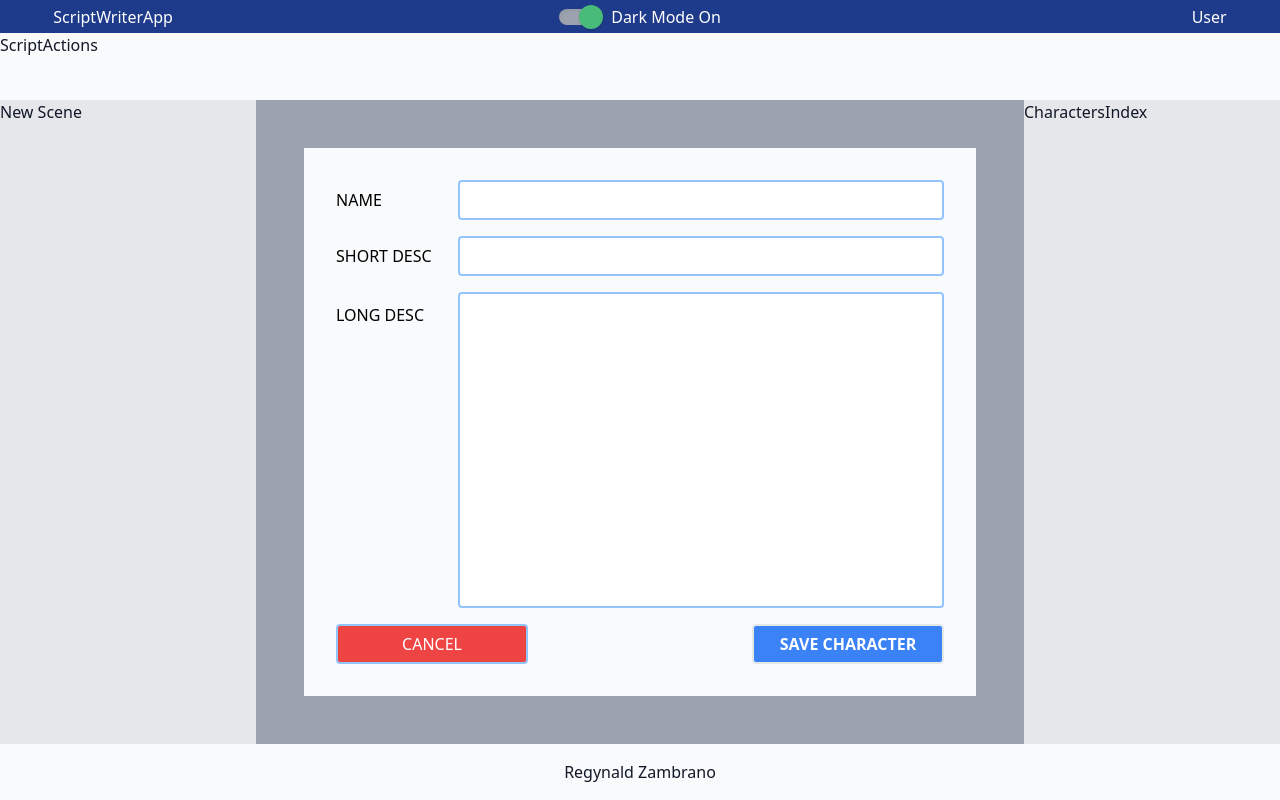
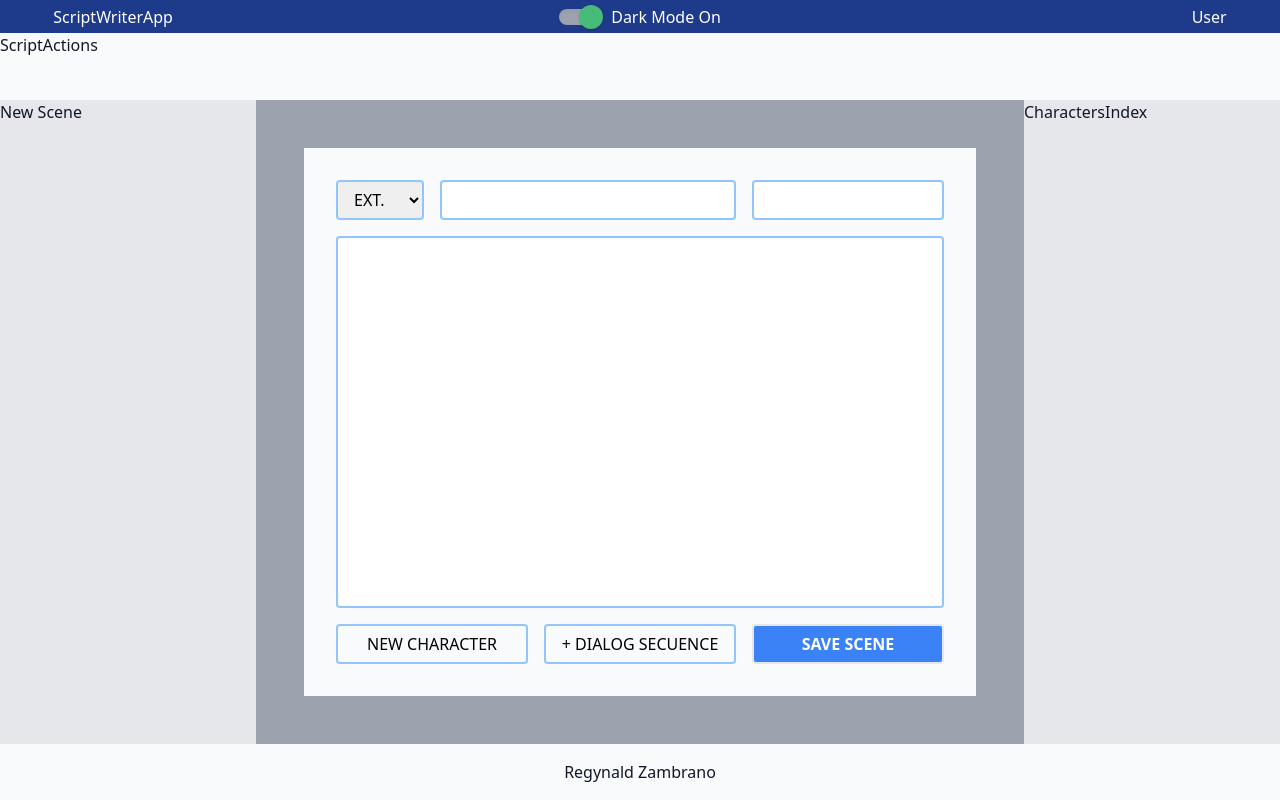
Before and after one commit to zreyleo/script-writer-app, a React (Create React App) app: page / in a window 1280 px wide. Built offline with nearby package versions, Linux system fonts and the light colour scheme.

Commit message:
global state is now an object that covers the most of the parts of a script

```diff
--- a/package.json
+++ b/package.json
@@ -13,6 +13,7 @@
     "react": "^17.0.1",
     "react-dom": "^17.0.1",
     "react-scripts": "4.0.2",
+    "react-uuid": "^1.0.2",
     "tailwindcss": "npm:@tailwindcss/postcss7-compat@^2.0.3",
     "web-vitals": "^1.1.0"
   },
--- a/src/GlobalState/actions.js
+++ b/src/GlobalState/actions.js
@@ -1 +1,2 @@
 export const CHANGE_THEME = 'CHANGE_THEME';
+export const SAVE_SCENE = 'SAVE_SCENE';
--- a/src/GlobalState/index.js
+++ b/src/GlobalState/index.js
@@ -1,49 +1,39 @@
 import { useReducer } from 'react';
 
-import { CHANGE_THEME } from './actions';
+import { CHANGE_THEME, SAVE_SCENE } from './actions';
 
 import GlobalStateContext from './context';
 import reducer from './reducer';
 
-const initialState = {
-    turnOnDarkMode: true,
-};
+import initialState from './initialState';
 
 const GlobalState = (props) => {
     const [state, dispatch] = useReducer(reducer, initialState);
 
     const changeTheme = () => {
         dispatch({
-            type: CHANGE_THEME,
+            type: CHANGE_THEME
         });
     };
 
-    const GlobalStateProvider = (props) => (
-        <GlobalStateContext.Provider
-            value={{
-                turnOnDarkMode: state.turnOnDarkMode,
-                changeTheme,
-            }}
-        >
-            {props.children}
-        </GlobalStateContext.Provider>
-    )
+    const saveScene = (scene) => {
+        dispatch({
+            type: SAVE_SCENE,
+            payload: { scene }
+        });
+    };
 
     return (
         <GlobalStateContext.Provider
             value={{
                 turnOnDarkMode: state.turnOnDarkMode,
                 changeTheme,
+                saveScene
             }}
         >
             {props.children}
         </GlobalStateContext.Provider>
     );
-
-    // return {
-    //     state,
-    //     GlobalStateProvider
-    // }
 };
 
 export default GlobalState;
--- /dev/null
+++ b/src/GlobalState/initialState.js
@@ -0,0 +1,37 @@
+import uuid from 'react-uuid';
+
+const firstConfigurationState = {
+    turnOnDarkMode: true,
+    name: 'el perdon',
+    screenplay: [
+        {
+            slugLine: '',
+            sceneActions: [
+                {
+                    sceneDescription: '',
+                    diaologues: [
+                        {
+                            character: '',
+                            annotation: '',
+                            line: ''
+                        }
+                    ]
+                }
+            ]
+        }
+    ],
+    characters: [
+        {
+            name: '',
+            role: '',
+            shortDescription: '',
+            longDescription: ''
+        }
+    ],
+    author: 'Regynald Zambrano'
+};
+
+const initialState =
+    localStorage.getItem('initialState') || firstConfigurationState;
+
+export default initialState;
--- a/src/GlobalState/reducer.js
+++ b/src/GlobalState/reducer.js
@@ -1,11 +1,17 @@
-import { CHANGE_THEME } from './actions';
+import { CHANGE_THEME, SAVE_SCENE } from './actions';
 
 const reducer = (state, action) => {
     switch (action.type) {
         case CHANGE_THEME:
             return {
                 ...state,
-                turnOnDarkMode: !state.turnOnDarkMode,
+                turnOnDarkMode: !state.turnOnDarkMode
+            };
+
+        case SAVE_SCENE:
+            return {
+                ...state,
+                screenplay: [...state.screenplay, action.payload.scene]
             };
 
         default:
--- a/src/components/TextEditor/CancelButton.js
+++ b/src/components/TextEditor/CancelButton.js
@@ -1,7 +1,11 @@
 import { CANCEL_BUTTON } from './style';
 
-const CancelButton = () => {
-    return <button className={`${CANCEL_BUTTON}`}>CANCEL</button>;
+const CancelButton = ({ setForm }) => {
+    return (
+        <button onClick={() => setForm('')} className={`${CANCEL_BUTTON}`}>
+            CANCEL
+        </button>
+    );
 };
 
 export default CancelButton;
--- /dev/null
+++ b/src/components/TextEditor/DialoguessForm.js
@@ -0,0 +1,5 @@
+const DialogsForm = () => {
+    return <h1>Dialogos</h1>;
+};
+
+export default DialogsForm;
--- a/src/components/TextEditor/NewCharacterForm.js
+++ b/src/components/TextEditor/NewCharacterForm.js
@@ -9,7 +9,7 @@ import {
 
 import './style.css';
 
-const NewCharacterForm = () => {
+const NewCharacterForm = ({ setForm }) => {
     return (
         <form className="NewCharacterForm h-full grid grid-cols-6 gap-4">
             <label className={NEW_CHARACTER_FORM_LABELS}>
@@ -26,7 +26,7 @@ const NewCharacterForm = () => {
                     className={`${TEXTEDITOR_SCENE_ACTION_STYLE}`}
                 ></textarea>
             </label>
-            <CancelButton />
+            <CancelButton setForm={setForm} />
             <input
                 className={`${TEXTEDITOR_INPUT_SUBMIT_STYLE}`}
                 value="SAVE CHARACTER"
--- /dev/null
+++ b/src/components/TextEditor/NewSceneForm.js
@@ -0,0 +1,61 @@
+import { useState } from 'react';
+import SceneAction from './SceneAction';
+import SlugLine from './SlugLine';
+
+import {
+    TEXTEDITOR_INPUT_SUBMIT_STYLE,
+    BUTTON_NEW_CHARACTER_DIALOG
+} from './style';
+
+const sceneBody = {
+    slugLine: '',
+    sceneActions: [
+        {
+            sceneDescription: '',
+            diaologues: [
+                {
+                    character: '',
+                    annotation: '',
+                    line: ''
+                }
+            ]
+        }
+    ]
+};
+
+const NewSceneForm = ({ setForm }) => {
+    const [slugLine, setSlugLine] = useState('');
+    const handleSubmit = (event) => {
+        event.preventDefault();
+    };
+
+    const setNewCharacterForm = () => {
+        setForm('NEW_CHARACTER');
+    };
+
+    return (
+        <form
+            className="TextEditor-form h-full grid grid-cols-6 gap-4"
+            onSubmit={handleSubmit}
+        >
+            <SlugLine setSlugLine={setSlugLine} />
+            <SceneAction />
+            <button
+                className={`${BUTTON_NEW_CHARACTER_DIALOG}`}
+                onClick={setNewCharacterForm}
+            >
+                NEW CHARACTER
+            </button>
+            <button className={`${BUTTON_NEW_CHARACTER_DIALOG}`}>
+                + DIALOG SECUENCE
+            </button>
+            <input
+                type="submit"
+                value="Save Scene"
+                className={`${TEXTEDITOR_INPUT_SUBMIT_STYLE}`}
+            />
+        </form>
+    );
+};
+
+export default NewSceneForm;
--- a/src/components/TextEditor/SlugLine.js
+++ b/src/components/TextEditor/SlugLine.js
@@ -1,17 +1,47 @@
+import { useEffect, useState } from 'react';
 import { TEXTEDITOR_SLUGLINE_STYLE } from './style';
 
-const SlugLine = () => {
+const SlugLine = ({ setSlugLine }) => {
+    const [location, setLocation] = useState('EXT.');
+    const [stage, setStage] = useState('');
+    const [time, setTime] = useState('');
+
+    useEffect(() => {
+        const slugLine = `${location} - ${stage} - ${time}`
+            .toUpperCase()
+            .trim();
+
+        setSlugLine(slugLine);
+    }, [location, stage, time]);
+
     return (
         <>
-            <select className={`${TEXTEDITOR_SLUGLINE_STYLE}`}>
-                <option value="EXT">EXT.</option>
-                <option value="INT">INT.</option>
-                <option value="EXT-INT">EXT/INT</option>
+            <select
+                className={`${TEXTEDITOR_SLUGLINE_STYLE}`}
+                name="location"
+                value={location}
+                onChange={(event) => setLocation(event.target.value)}
+            >
+                <option value="EXT.">EXT.</option>
+                <option value="INT.">INT.</option>
+                <option value="EXT/INT">EXT/INT</option>
             </select>
-            <input type="text" className={`col-span-3 ${TEXTEDITOR_SLUGLINE_STYLE}`} />
-            <input type="text" className={`col-span-2 ${TEXTEDITOR_SLUGLINE_STYLE}`} />
+            <input
+                type="text"
+                className={`col-span-3 ${TEXTEDITOR_SLUGLINE_STYLE}`}
+                name="stage"
+                value={stage}
+                onChange={(event) => setStage(event.target.value)}
+            />
+            <input
+                type="text"
+                className={`col-span-2 ${TEXTEDITOR_SLUGLINE_STYLE}`}
+                name="time"
+                value={time}
+                onChange={(event) => setTime(event.target.value)}
+            />
         </>
     );
-}
+};
 
 export default SlugLine;
--- a/src/components/TextEditor/index.js
+++ b/src/components/TextEditor/index.js
@@ -1,42 +1,21 @@
-import SlugLine from './SlugLine';
-import SceneAction from './SceneAction';
-
-import {
-    TEXTEDITOR_INPUT_SUBMIT_STYLE,
-    BUTTON_NEW_CHARACTER_DIALOG,
-} from './style';
+import { useState } from 'react';
 
 import NewCharacterForm from './NewCharacterForm';
+import NewSceneForm from './NewSceneForm';
 
 import './style.css';
 
 const TextEditor = () => {
-    const handleSubmit = (event) => {
-        event.preventDefault();
-    };
+    const [form, setForm] = useState('');
 
     return (
         <div className={`col-span-3 bg-gray-400 p-12`}>
             <div className="bg-gray-50 dark:bg-gray-900 h-full p-8">
-                {/* <form
-                    className="TextEditor-form h-full grid grid-cols-6 gap-4"
-                    onSubmit={handleSubmit}
-                >
-                    <SlugLine />
-                    <SceneAction />
-                    <button className={`${BUTTON_NEW_CHARACTER_DIALOG}`}>
-                        + CHARACTER
-                    </button>
-                    <button className={`${BUTTON_NEW_CHARACTER_DIALOG}`}>
-                        + DIALOG SECUENCE
-                    </button>
-                    <input
-                        type="submit"
-                        value="Save Scene"
-                        className={`${TEXTEDITOR_INPUT_SUBMIT_STYLE}`}
-                    />
-                </form> */}
-                <NewCharacterForm />
+                {form === 'NEW_CHARACTER' ? (
+                    <NewCharacterForm setForm={setForm} />
+                ) : (
+                    <NewSceneForm setForm={setForm} />
+                )}
             </div>
         </div>
     );
--- a/src/components/TextEditor/style.js
+++ b/src/components/TextEditor/style.js
@@ -1,14 +1,14 @@
 const TEXTEDITOR_COMMON_STYLES = `
-    rounded border-2 border-blue-300  dark:text-white
+    dark:text-white dark:bg-gray-900
 `;
 
-const TEXTEDITOR_FORM_FIELDS_STYLES = `${TEXTEDITOR_COMMON_STYLES} dark:bg-gray-900`;
+const TEXTEDITOR_FORM_FIELDS_STYLES = `${TEXTEDITOR_COMMON_STYLES} rounded border-2 border-blue-300 `;
 
 export const TEXTEDITOR_SLUGLINE_STYLE = `${TEXTEDITOR_FORM_FIELDS_STYLES} px-3 uppercase`;
 
 export const TEXTEDITOR_SCENE_ACTION_STYLE = `${TEXTEDITOR_FORM_FIELDS_STYLES} p-3 col-span-6 resize-none`;
 
-export const BUTTON_NEW_CHARACTER_DIALOG = `${TEXTEDITOR_COMMON_STYLES} col-span-2`;
+export const BUTTON_NEW_CHARACTER_DIALOG = `${TEXTEDITOR_FORM_FIELDS_STYLES} col-span-2`;
 
 export const TEXTEDITOR_INPUT_SUBMIT_STYLE = `
     rounded border-2
```
Also changed, not shown: 2 other files (tests, documents, lock files or other folders).
